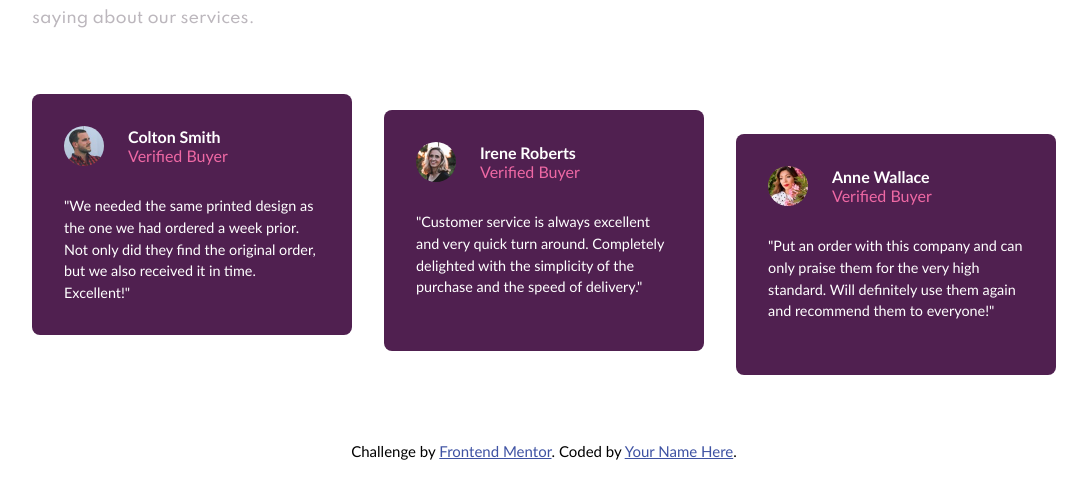
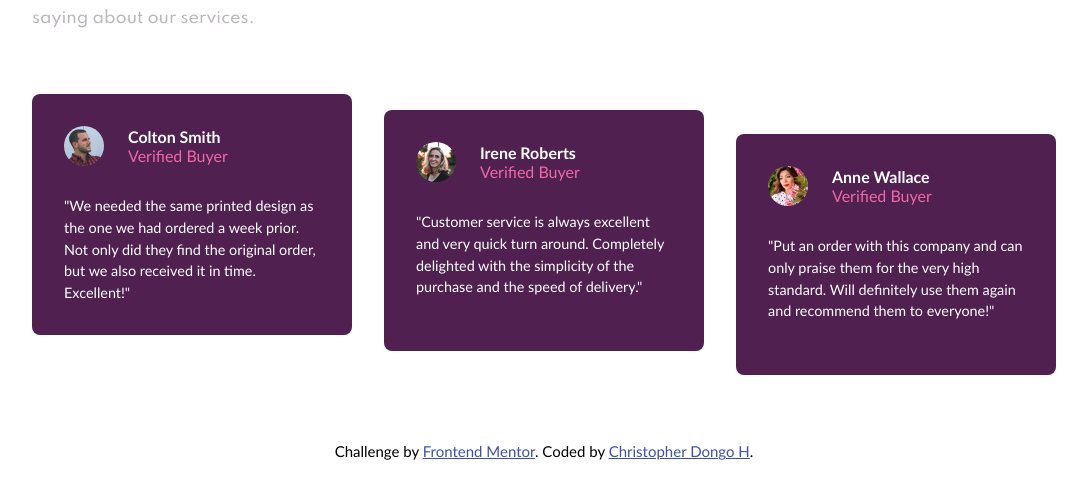
Before and after one commit to christopherdongo/social-proof-section-master, a plain HTML site: page index.html in a window 1280 px wide. Shown: the part 351-850 px from the top of the page, without its empty margins (96-1183 px from the left). Drawn offline with Linux system fonts and the light colour scheme.

Commit message:
second commit

```diff
--- a/index.html
+++ b/index.html
@@ -126,7 +126,7 @@
           Challenge by
           <a href="https://www.frontendmentor.io?ref=challenge" target="_blank"
             >Frontend Mentor</a
-          >. Coded by <a href="#">Your Name Here</a>.
+          >. Coded by <a href="#">Christopher Dongo H</a>.
         </footer>
   </body>
 </html>
```
